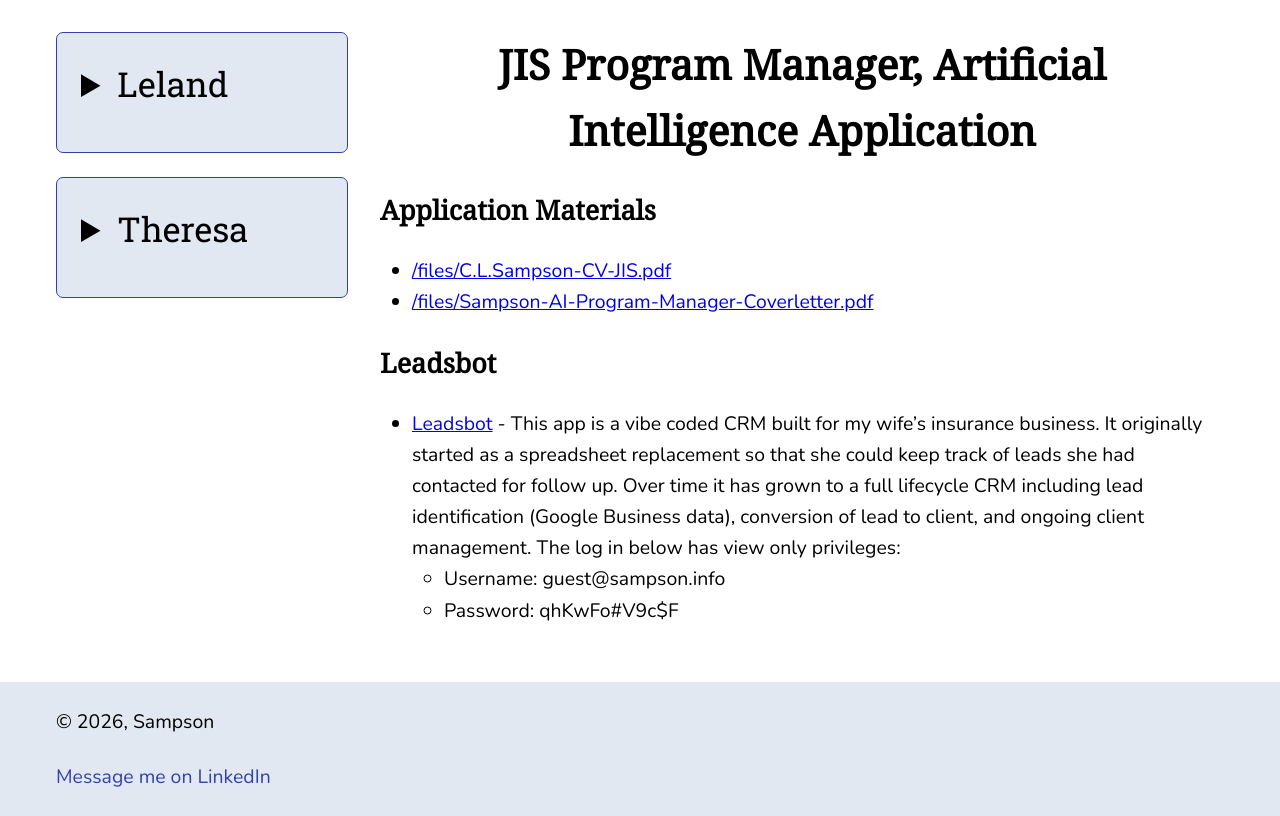
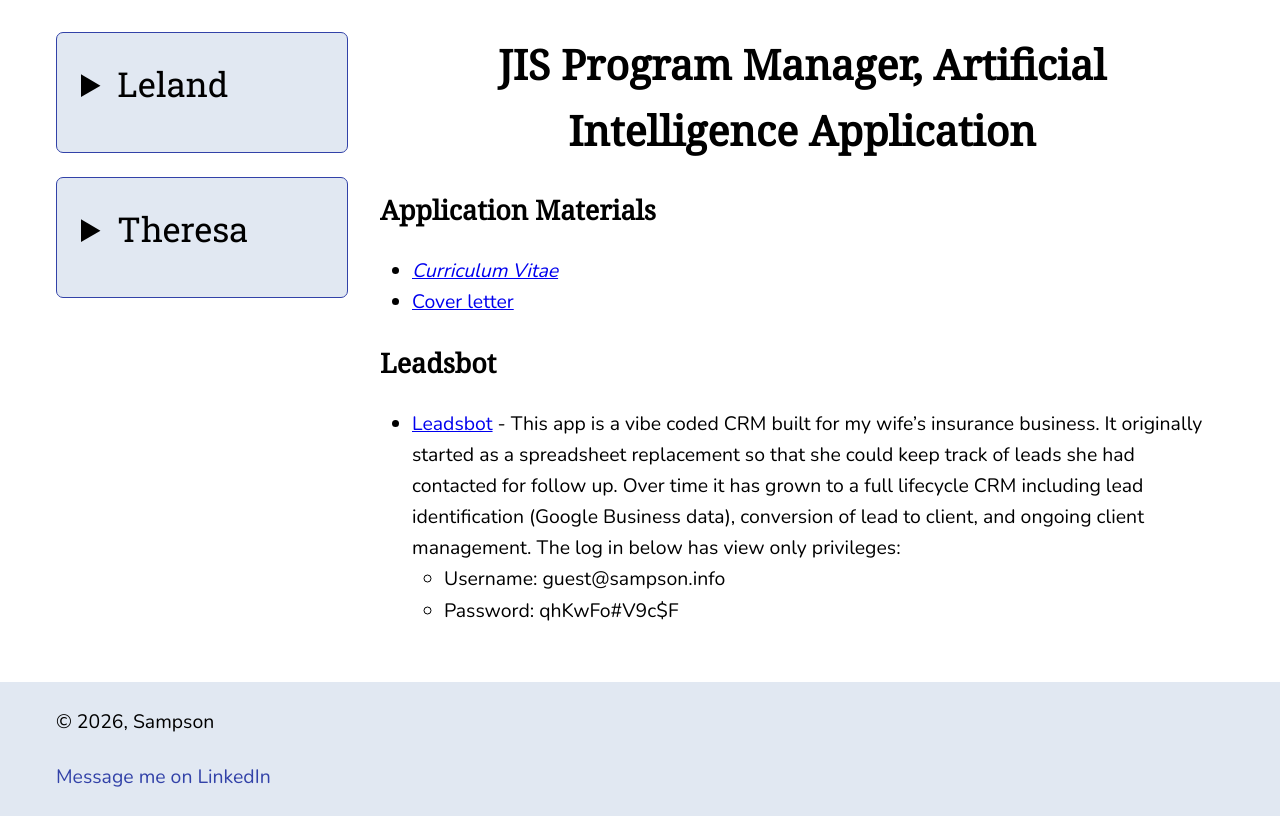
Before and after one commit to lelandsampson/Leland-Sampson-Website, a Jekyll site: the page built from jis.md, in a window 1280 px wide. Shown: the part 237-1053 px from the top of the page. Built offline with Jekyll 4.4.1, drawn with Linux system fonts in a browser that asks for light colours.

Commit message:
Update jis.md

```diff
--- a/jis.md
+++ b/jis.md
@@ -6,8 +6,8 @@ title: JIS AI Manager
 <h1 align="center">JIS Program Manager, Artificial Intelligence Application</h1>
 
 ## Application Materials
-- [/files/C.L.Sampson-CV-JIS.pdf](*Curriculum Vitae*)
-- [/files/Sampson-AI-Program-Manager-Coverletter.pdf](Cover letter)
+- [*Curriculum Vitae*](/files/C.L.Sampson-CV-JIS.pdf)
+- [Cover letter](/files/Sampson-AI-Program-Manager-Coverletter.pdf)
 
 
 ## Leadsbot
```
